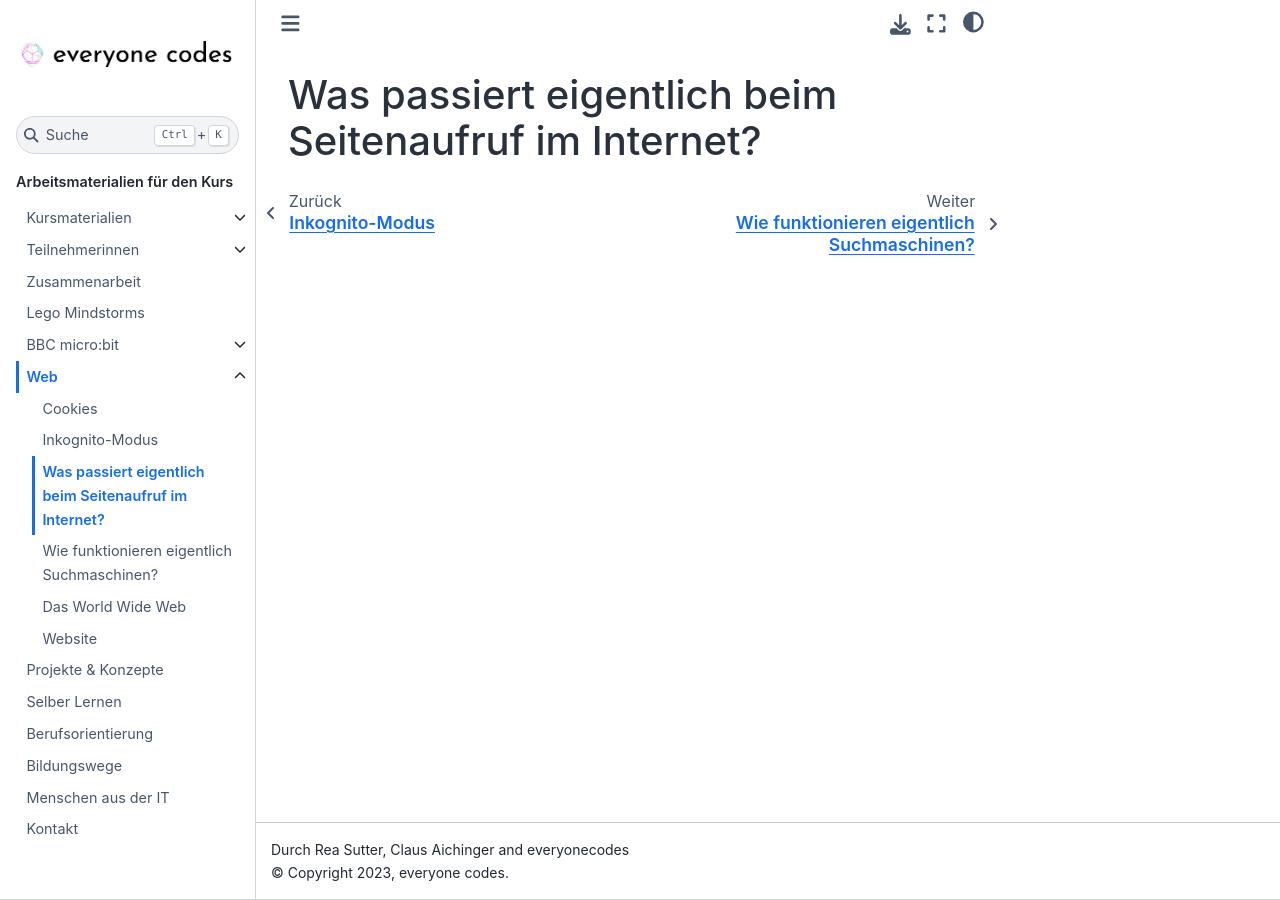
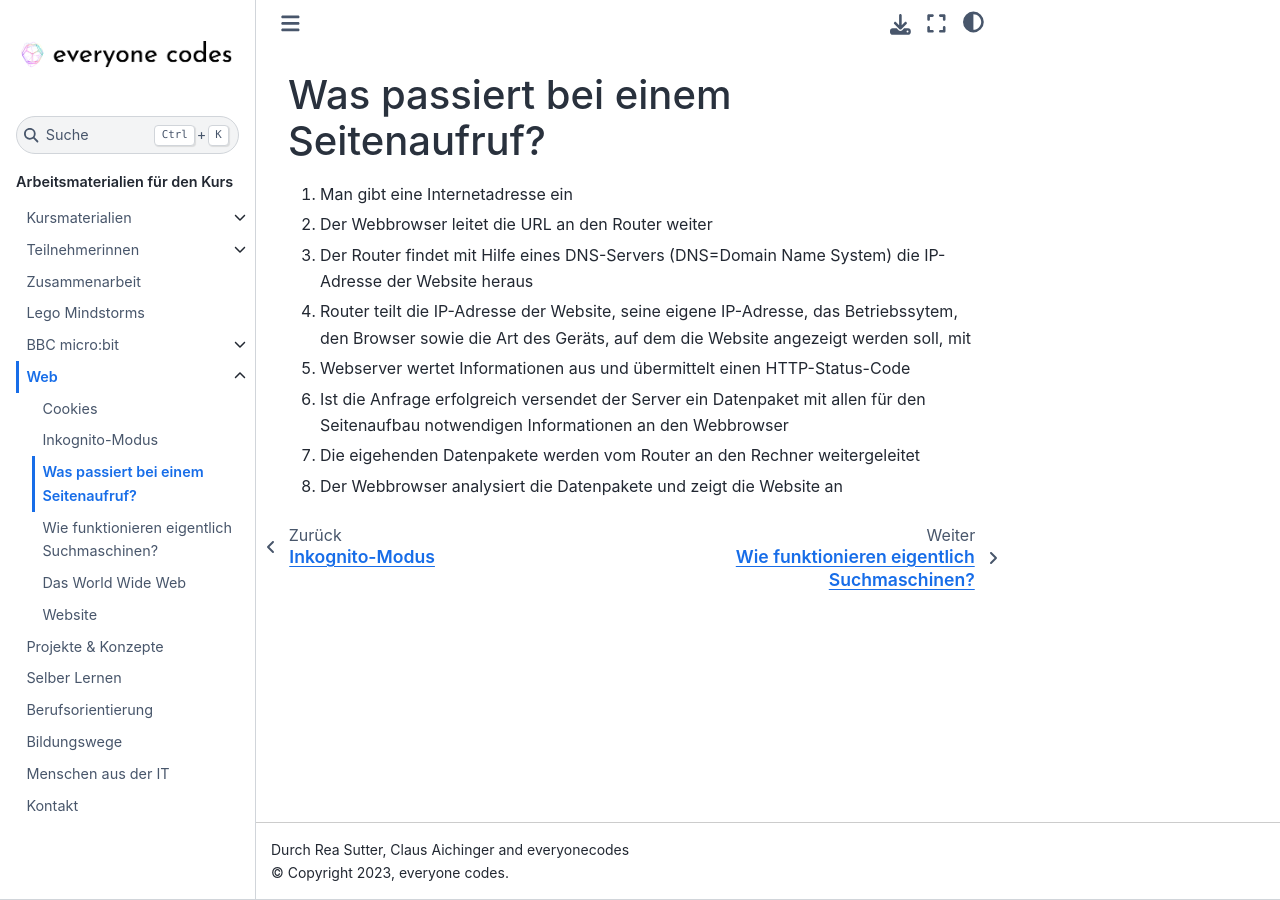
Before and after one commit to ec-mentors/IT-ist-das-was-fuer-mich-i05, a Sphinx documentation site: the page built from source/web/seitenaufruf_www.md, in a window 1280 px wide. Built offline with Sphinx 7.4.7 and the Sphinx Book theme 1.1.4, drawn with Linux system fonts in a browser that asks for light colours.

Commit message:
Update seitenaufruf_www.md

```diff
--- a/source/web/seitenaufruf_www.md
+++ b/source/web/seitenaufruf_www.md
@@ -1 +1,9 @@
-# Was passiert eigentlich beim Seitenaufruf im Internet?
+# Was passiert bei einem Seitenaufruf?
+1. Man gibt eine Internetadresse ein
+2. Der Webbrowser leitet die URL an den Router weiter
+3. Der Router findet mit Hilfe eines DNS-Servers (DNS=Domain Name System) die IP-Adresse der Website heraus
+4. Router teilt die IP-Adresse der Website, seine eigene IP-Adresse, das Betriebssytem, den Browser sowie die Art des Geräts, auf dem die Website angezeigt werden soll, mit
+5. Webserver wertet Informationen aus und übermittelt einen HTTP-Status-Code
+6. Ist die Anfrage erfolgreich versendet der Server ein Datenpaket mit allen für den Seitenaufbau notwendigen Informationen an den Webbrowser
+7. Die eigehenden Datenpakete werden vom Router an den Rechner weitergeleitet
+8. Der Webbrowser analysiert die Datenpakete und zeigt die Website an
```
